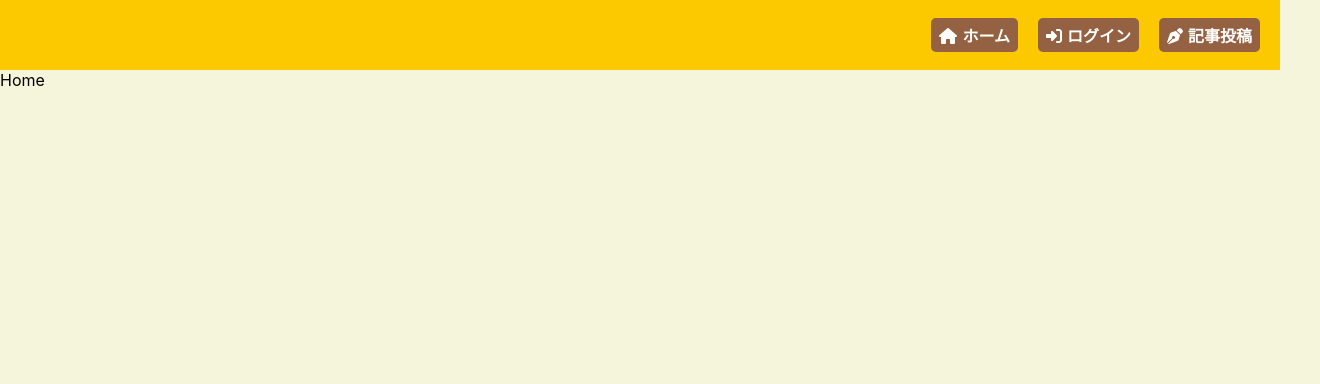
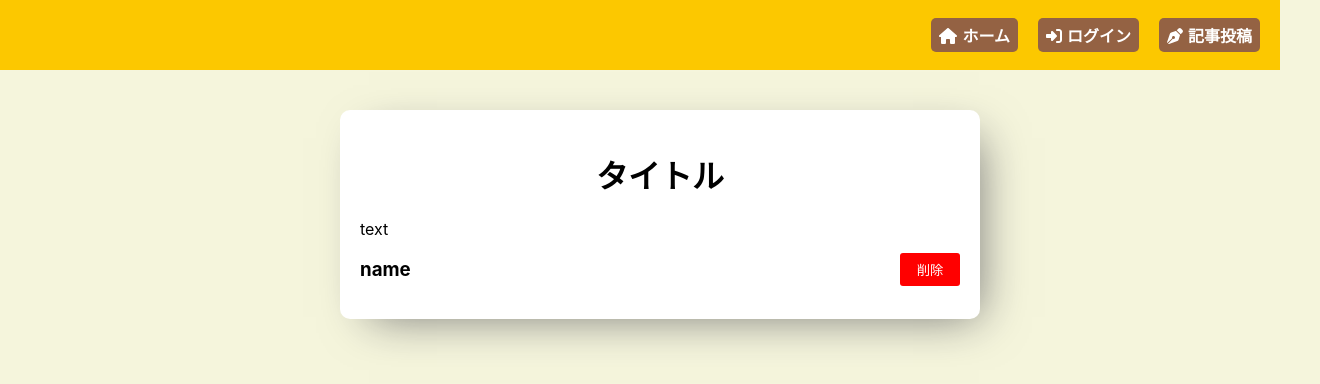
Before and after one commit to krkyk/blog_react, a React (Create React App) app: page / in a window 1280 px wide. Shown: the top 384 px of the page, 1320 px wide, since content can reach past the window. Built offline with nearby package versions, Linux system fonts and the light colour scheme.

Commit message:
homeコンポーネント作成

```diff
--- /dev/null
+++ b/src/components/Home.css
@@ -0,0 +1,56 @@
+.homePage {
+  width: 100%;
+  height: calc(100vh - 80px);
+  height: auto;
+  display: flex;
+  flex-direction: column;
+  align-items: center;
+  padding: 20px;
+}
+
+.postContents {
+  width: 600px;
+  height: auto;
+  max-height: 600px;
+  background-color: #fff;
+  box-shadow: 14px 13px 44px -15px #777777;
+  margin: 20px;
+  padding: 20px;
+  border-radius: 10px;
+}
+
+.postHeader {
+  text-align: center;
+  margin-top: 5px;
+}
+
+.postTextContainer {
+  height: auto;
+  word-wrap: break-word;
+  max-height: 400px;
+  width: 100%;
+}
+
+.nameAndDeleteButton {
+  display: flex;
+  align-items: center;
+}
+
+.nameAndDeleteButton button {
+  flex: 10%;
+  background-color: red;
+  padding: 7px 15px;
+  color: #fff;
+  border-radius: 3px;
+  border: none;
+  cursor: pointer;
+  transition: all 0.3s;
+}
+
+.nameAndDeleteButton button:hover {
+  background-color: #f09199;
+}
+
+.nameAndDeleteButton h3 {
+  flex: 90%;
+}
--- a/src/components/Home.js
+++ b/src/components/Home.js
@@ -1,7 +1,20 @@
-import React from 'react'
+import React from "react";
+import "./Home.css";
 
 export const Home = () => {
   return (
-    <div>Home</div>
-  )
-}
+    <div className="homePage">
+      <div className="postContents">
+        <div className="postHeader">
+          <h1>タイトル</h1>
+        </div>
+
+        <div className="postTextContainer">text</div>
+        <div className="nameAndDeleteButton">
+          <h3>name</h3>
+          <button>削除</button>
+        </div>
+      </div>
+    </div>
+  );
+};
```
